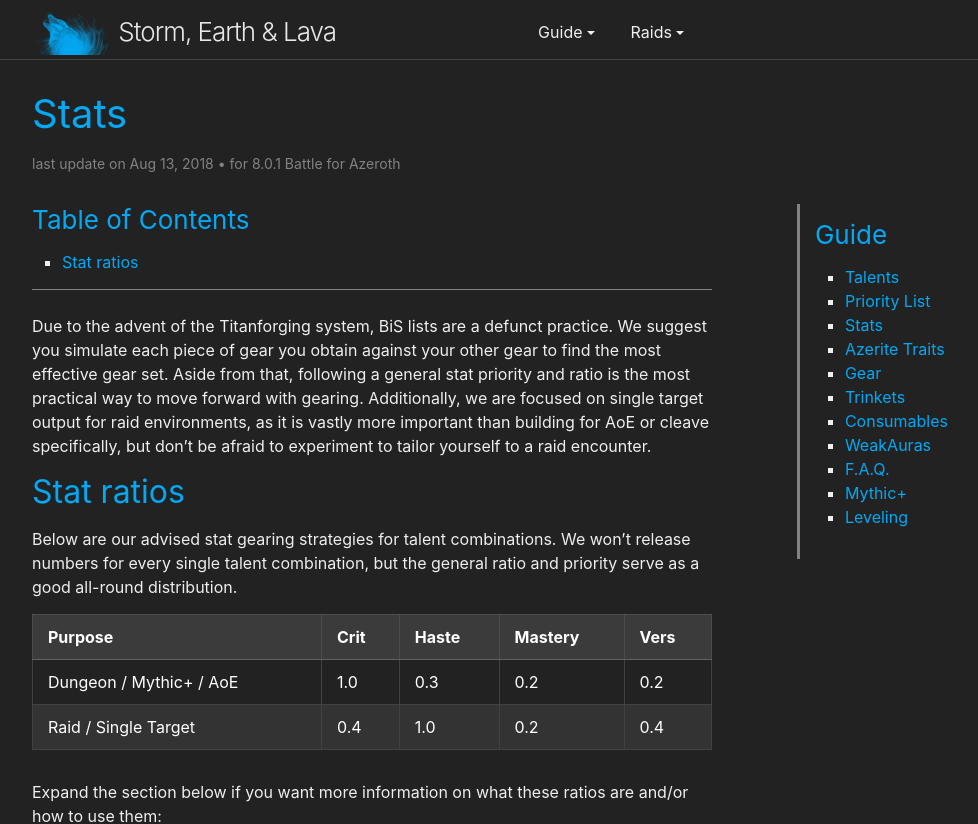
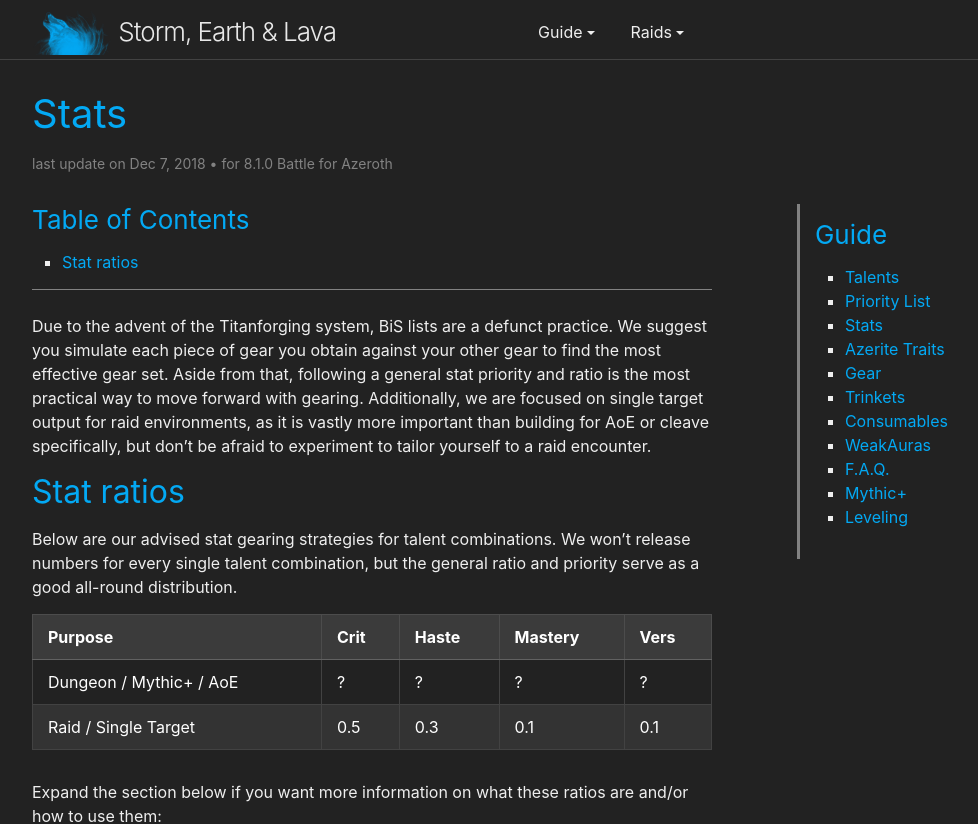
Before and after one commit to stormearthandlava/stormearthandlava.github.io, a Jekyll site: the page built from guide/general/stats.md, in a window 1280 px wide and 1197 px high. Shown: the top 824 px of the window, without its empty margins (268-1246 px from the left). Built offline with Jekyll 4.4.1, drawn with Linux system fonts in a browser that asks for light colours; a script that is not in the unit is left out.

Commit message:
update single target stats

```diff
--- a/guide/general/stats.md
+++ b/guide/general/stats.md
@@ -1,8 +1,8 @@
 ---
 title: Stats
 layout: page
-last_update: 2018-08-13 9:00:00
-game_version: 8.0.1 Battle for Azeroth
+last_update: 2018-12-07 9:00:00
+game_version: 8.1.0 Battle for Azeroth
 toc: true
 ---
 Due to the advent of the Titanforging system, BiS lists are a defunct practice. We suggest you simulate each piece of gear you obtain against your other gear to find the most effective gear set. Aside from that, following a general stat priority and ratio is the most practical way to move forward with gearing. Additionally, we are focused on single target output for raid environments, as it is vastly more important than building for AoE or cleave specifically, but don’t be afraid to experiment to tailor yourself to a raid encounter.
@@ -13,8 +13,8 @@ Below are our advised stat gearing strategies for talent combinations. We won’
 
 Purpose | Crit | Haste | Mastery | Vers
 --- | --- | --- | --- | ---
-Dungeon / Mythic+ / AoE | 1.0 | 0.3 | 0.2 | 0.2
-Raid / Single&nbsp;Target | 0.4 | 1.0 | 0.2 | 0.4
+Dungeon / Mythic+ / AoE | ? | ? | ? | ?
+Raid / Single&nbsp;Target | 0.5 | 0.3 | 0.1 | 0.1
 
 Expand the section below if you want more information on what these ratios are and/or how to use them:
 
```
